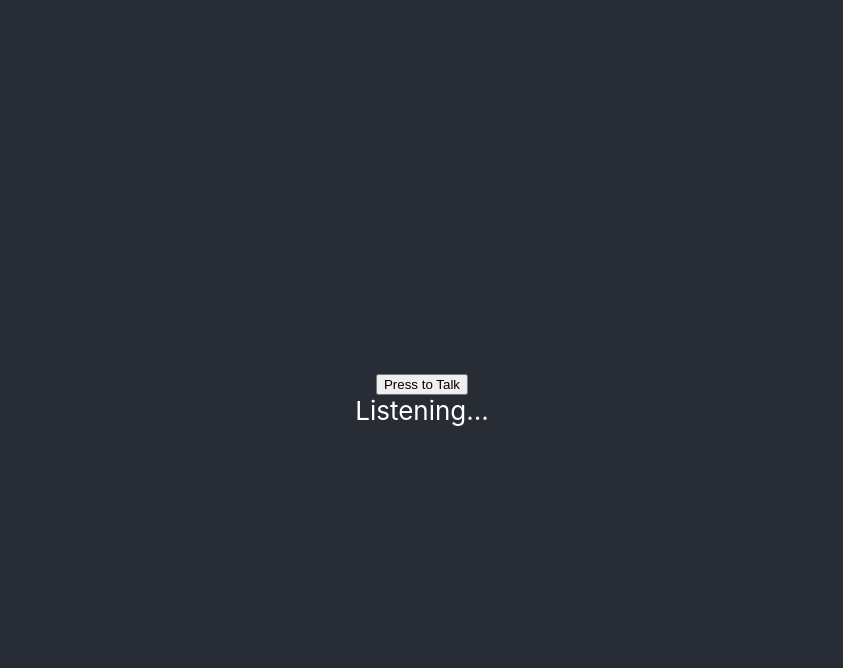
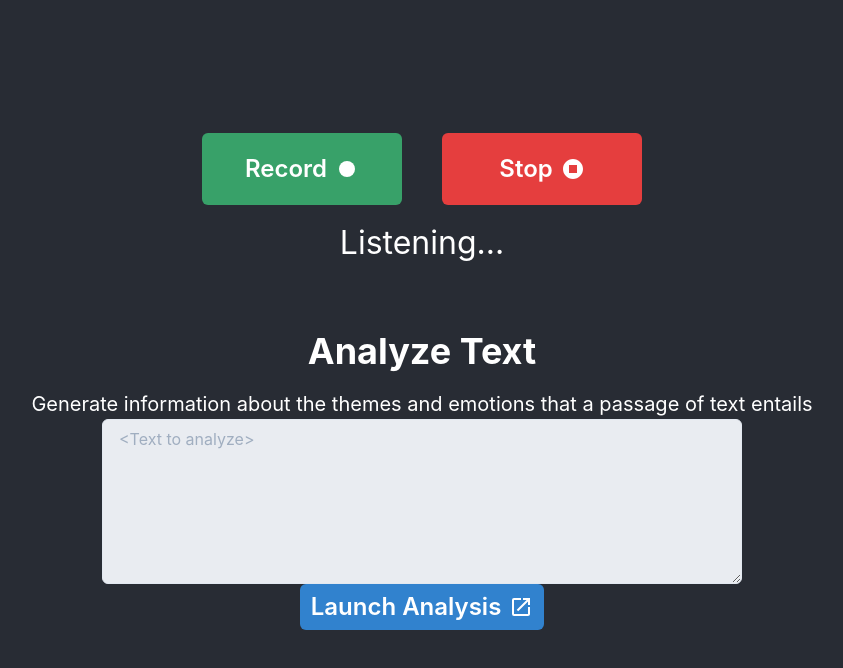
Before and after one commit to JLiao98/off-my-chest-device, a React (Create React App) app: page / in a window 1280 px wide. Shown: the top 668 px of the page, without its empty margins (218-1061 px from the left). Built offline with nearby package versions, Linux system fonts and the light colour scheme.

Commit message:
Updated app design

```diff
--- a/package.json
+++ b/package.json
@@ -9,6 +9,7 @@
     "@testing-library/user-event": "^13.5.0",
     "react": "^17.0.2",
     "react-dom": "^17.0.2",
+    "react-icons": "^4.3.1",
     "react-scripts": "5.0.0",
     "web-vitals": "^2.1.2"
   },
@@ -35,5 +36,8 @@
       "last 1 firefox version",
       "last 1 safari version"
     ]
+  },
+  "devDependencies": {
+    "tailwindcss": "^3.0.7"
   }
 }
--- a/src/App.css
+++ b/src/App.css
@@ -14,18 +14,32 @@
 }
 
 .App-header {
-  background-color: #282c34;
+  /* background-color: #393e49;
   min-height: 100vh;
   display: flex;
   flex-direction: column;
   align-items: center;
   justify-content: center;
   font-size: calc(10px + 2vmin);
-  color: white;
+  color: white; */
 }
 
 .App-link {
   color: #61dafb;
+}
+
+textarea {
+  width: 50%;
+  height: 250px;
+  margin: auto;
+  display:block;
+  margin-bottom: 20px;
+  border: 1px solid #ddd;
+}
+
+progress{
+  margin: 0 10px;
+  margin-bottom: -3px;
 }
 
 @keyframes App-logo-spin {
--- a/src/App.js
+++ b/src/App.js
@@ -1,13 +1,18 @@
 import React from 'react';
 import ReactDOM from 'react-dom';
 import {
-    Flex,
-    FormControl, FormLabel,
+    Flex, Box, Center, Button, ButtonGroup, Stack, Heading, Text,
+    FormControl, FormLabel, Textarea,
     Select,
+    Spacer,
 } from "@chakra-ui/react";
 import './App.css';
 import './utils/language'
 import {useState} from "react";
+import { ChakraProvider } from '@chakra-ui/react'
+import { MdFiberManualRecord, MdStopCircle, MdStop, MdLaunch } from "react-icons/md"
+
+
 
 let final_transcript = '';
 
@@ -41,24 +46,121 @@ function App() {
     }
 
     return (
-        <div className="App">
+      <ChakraProvider>
+        <head>
+          <script src="https://cdnjs.cloudflare.com/ajax/libs/p5.js/0.7.3/p5.min.js"></script>
+          <script src="https://cdnjs.cloudflare.com/ajax/libs/p5.js/0.7.3/addons/p5.dom.min.js"></script>
+          <script src="https://cdnjs.cloudflare.com/ajax/libs/p5.js/0.7.3/addons/p5.sound.min.js"></script>
+          <script src="https://ibm-nlu.glitch.me/nlu.js"></script>
+          <meta charset="utf-8" />
+
+        </head>
+          <div className="App">
+          <script src="sketch.js"></script>
+
             <header className="App-header">
+
+              <Center
+              height={"100vh"}
+              width={"100vw"}
+              backgroundColor={"#282c34"}>
+                <Flex flexDirection={"column"}>
+                <Center width={"100vw"} height={"20vh"}
+                color={"white"}
+                fontSize={"2rem"}
+
+                >
                 <Flex
-                    direction="column"
-                    minH="100vh"
-                    align="center"
-                    justify={"center"}
-                    pt={{sm: "120px", md: "75px"}}
-                >
-                    <button onClick={renderSpeech}>Press to Talk</button>
+                  flexDirection={"column"}
+                  justifyContent={"space-evenly"}
+                  alignItems={"center"}
+                  height={"100%"}
+                  width={"100%"}
+                  >
+
+                  <ButtonGroup spacing={"10"}
+                  >
+                    <Button
+                        colorScheme="green"
+                        variant={"solid"}
+                        padding={"10px"}
+                        onClick={renderSpeech}
+                        rightIcon={<MdFiberManualRecord/>}
+                        width={"200px"}
+                        height={"72px"}
+                        fontSize={"1.5rem"}
+                        >
+                          Record
+                        </Button>
+
+
+                        <Button
+                        colorScheme={"red"}
+                        padding={"10px"}
+                        variant={"solid"}
+                        rightIcon={<MdStopCircle/>}
+                        width={"200px"}
+                        height={"72px"}
+                        fontSize={"1.5rem"}
+                        >
+                          Stop
+                        </Button>
+                  </ButtonGroup>
+
+
 
                     {/*<span id="final" className="text-black">transcript</span>*/}
                     <span id="interim" className="text-secondary">{transcript}</span>
+                </Flex>
 
 
+                </Center>
+
+                <Center
+
+                  height={"50vh"}
+                  color={"white"}
+                  >
+                <Flex
+                  width={"100%"}
+                  height={"75%"}
+                  flexDirection={"column"}
+                  alignItems={"center"}
+                  justifyContent={"space-between"}>
+
+                  <Box>
+                    <Flex flexDirection={"column"} justifyContent={"center"} alignItems={"center"}>
+                    <Heading as={"h1"} size={"xl"} mb={4}>Analyze Text</Heading>
+                    <Text width="100%" fontSize='xl'>Generate information about the themes and emotions that a passage of text entails</Text>
+                    </Flex>
+
+                  </Box>
+                  <Textarea
+                    width={"50%"}
+                    height={"250px"}
+                    backgroundColor={"#E9ECF1"}
+                    placeholder='<Text to analyze>'></Textarea>
+                  <Button
+                    colorScheme={"blue"}
+                    width={"244px"}
+                    height={"72px"}
+                    fontSize={"1.5rem"}
+                    rightIcon={<MdLaunch/>}
+                  >
+                    Launch Analysis
+                  </Button>
                 </Flex>
+
+                </Center>
+                </Flex>
+
+              </Center>
+
+
             </header>
         </div>
+      </ChakraProvider>
+
     );
 }
 
--- a/src/index.js
+++ b/src/index.js
@@ -3,6 +3,7 @@ import ReactDOM from 'react-dom';
 import './index.css';
 import App from './App';
 import reportWebVitals from './reportWebVitals';
+
 
 ReactDOM.render(
   <React.StrictMode>
```
Also changed, not shown: src/sketch.js (added, +55 -0 lines), 1 other file (tests, documents, lock files or other folders).
